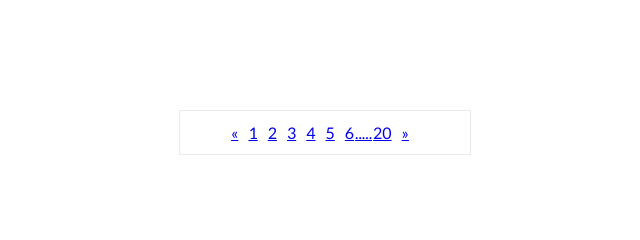
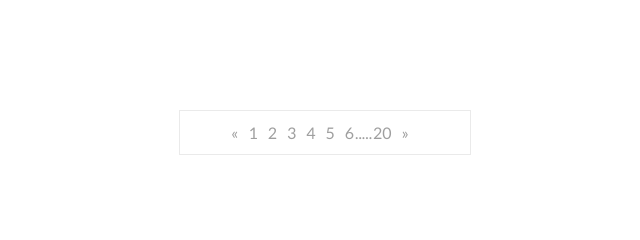
Before and after one commit to Olegdrn/HTML_CSS_ODR, a plain HTML site: page Catalog.html in a window 1280 px wide. Shown: the part 2200-2440 px from the top of the page, 315-955 px from the left. Drawn offline with Linux system fonts and the light colour scheme.

Commit message:
css update

```diff
--- a/style.css
+++ b/style.css
@@ -995,15 +995,21 @@ summary ::after {
 }
 
 .page-link {
-  margin-right: 10px;
+    margin-right: 10px;
+    text-decoration: none;
+    color: #9F9F9F;
 }
 
 .page-link_ {
-  margin-right: 1px;
+    margin-right: 1px;
+    text-decoration: none;
+    color: #9F9F9F;
 }
 
 .page-link__ {
-  margin-right: 10px;
+    margin-right: 10px;
+    text-decoration: none;
+    color: #9F9F9F;
 }
 
 .pagination_ {
```
